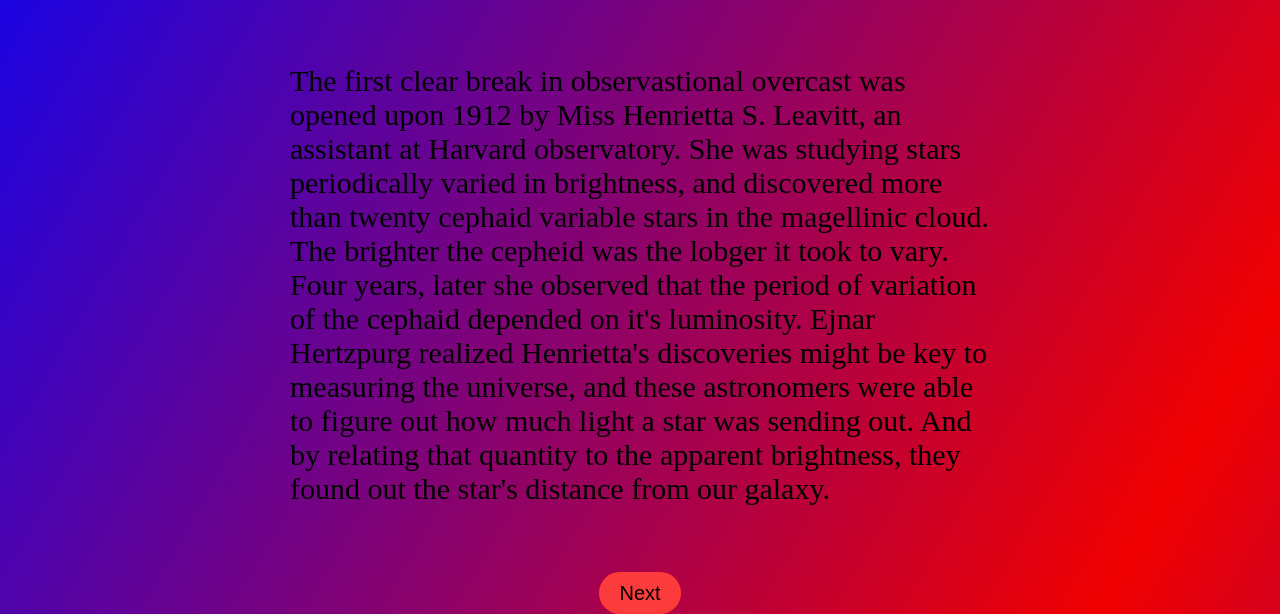
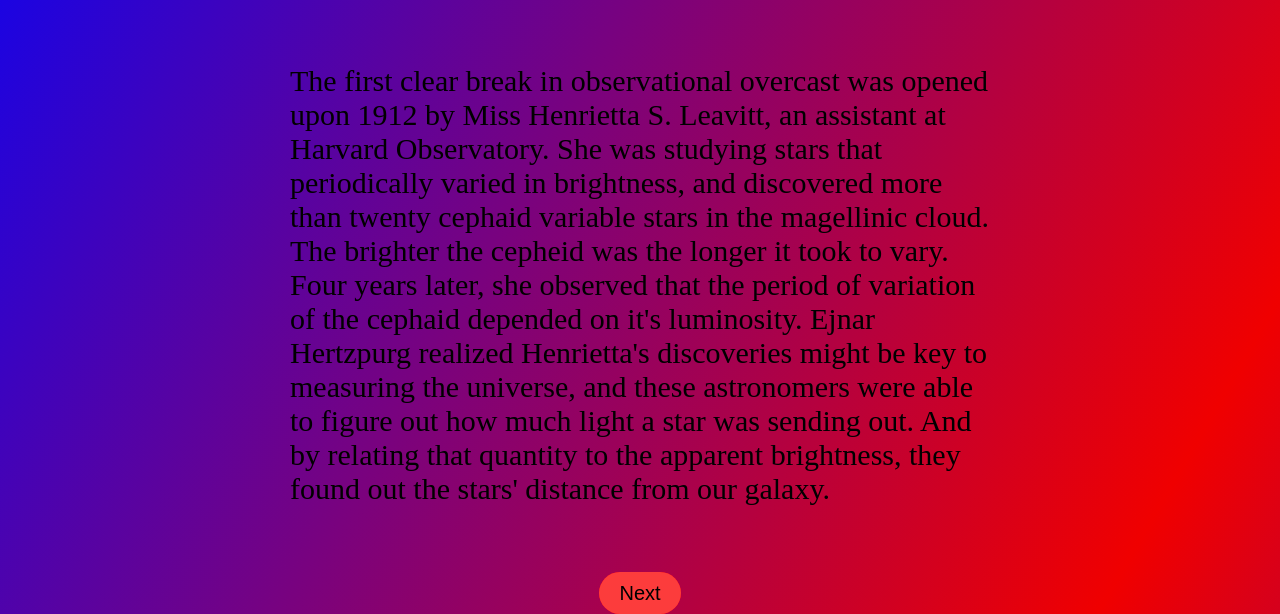
Before and after one commit to arc12corsair/School, a plain HTML site: page index2.html in a window 1280 px wide. Shown: the part 325-939 px from the top of the page. Drawn offline with Linux system fonts and the light colour scheme.

Commit message:
Update index2.html

```diff
--- a/index2.html
+++ b/index2.html
@@ -8,7 +8,7 @@
 <body>
     <center>
        <h1 class="MLA2">Discoveries</h1>
-       <div class="div2"><p class="p">The first clear break in observastional overcast was opened upon 1912 by Miss Henrietta S. Leavitt, an assistant at Harvard observatory. She was studying stars periodically varied in brightness, and discovered more than twenty cephaid variable stars in the magellinic cloud. The brighter the cepheid was the lobger it took to vary. Four years, later she observed that the period of variation of the cephaid depended on it's luminosity. Ejnar Hertzpurg realized Henrietta's discoveries might be key to measuring the universe, and these astronomers were able to figure out how much light a star was sending out. And by relating that quantity to the apparent brightness, they found out the star's distance from our galaxy. </p></div>
+       <div class="div2"><p class="p">The first clear break in observational overcast was opened upon 1912 by Miss Henrietta S. Leavitt, an assistant at Harvard Observatory. She was studying stars that periodically varied in brightness, and discovered more than twenty cephaid variable stars in the magellinic cloud. The brighter the cepheid was the longer it took to vary. Four years later, she observed that the period of variation of the cephaid depended on it's luminosity. Ejnar Hertzpurg realized Henrietta's discoveries might be key to measuring the universe, and these astronomers were able to figure out how much light a star was sending out. And by relating that quantity to the apparent brightness, they found out the stars' distance from our galaxy. </p></div>
        <br>
        <a class="link1 btn" href="index3.html">Next</a>
     </center>
```
